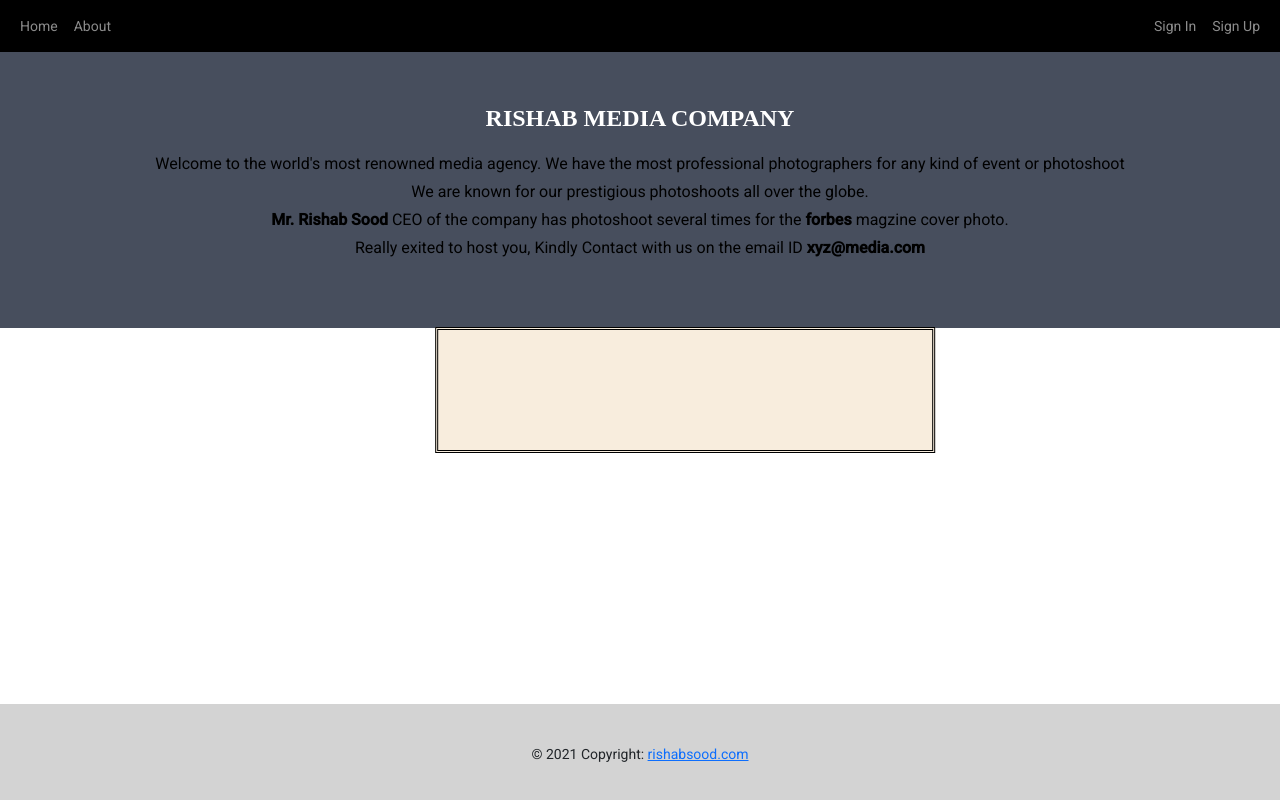
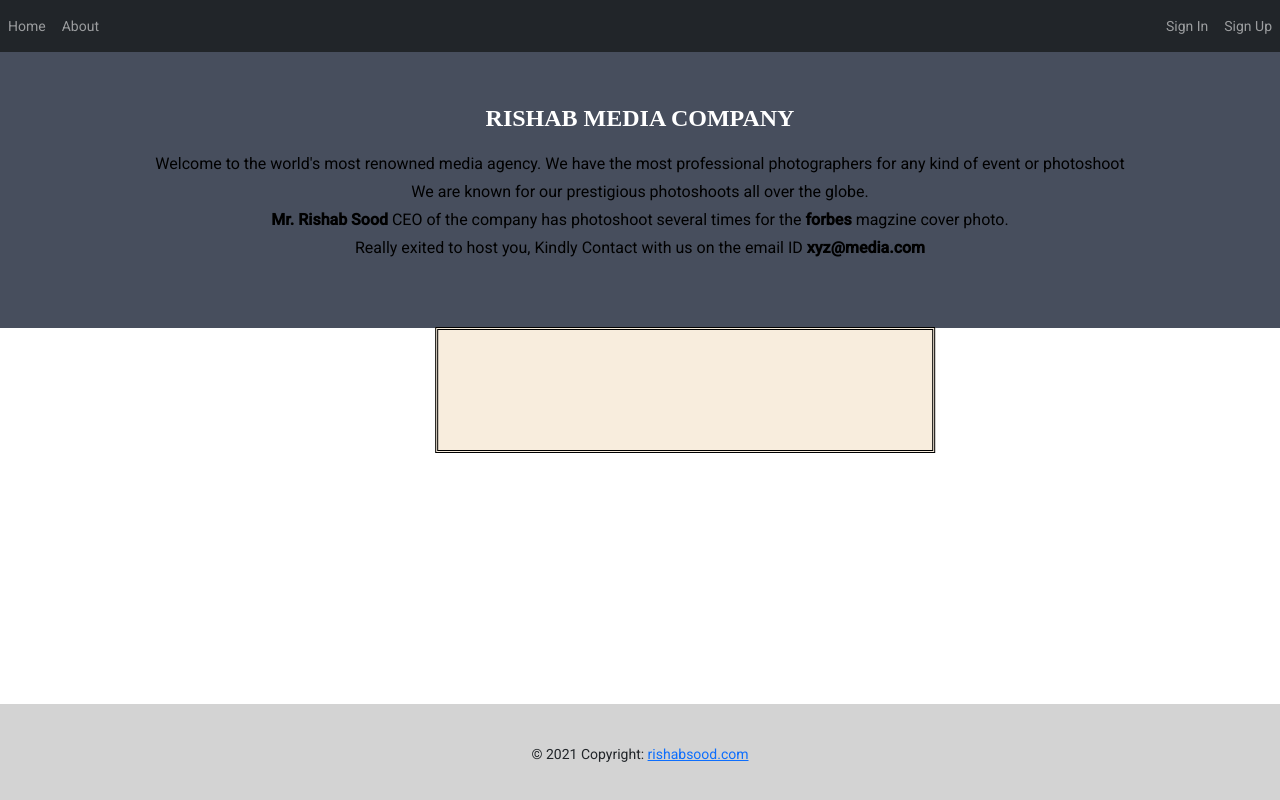
Before and after one commit to rishabsood9/media-project, an Angular app: page / in a window 1280 px wide. Built offline with nearby package versions, Linux system fonts and the light colour scheme.

Commit message:
header changes

```diff
--- a/src/app/components/layout/header/header.component.html
+++ b/src/app/components/layout/header/header.component.html
@@ -1,22 +1,20 @@
-<header>
-  <!-- Navbar -->
-  <nav class="navbar navbar-expand-lg navbar-dark bg-black">
-    <div class="container-fluid">
+<nav class="navbar navbar-expand-lg navbar-dark bg-dark">
   <button
     class="navbar-toggler"
     type="button"
-        data-mdb-toggle="collapse"
-        data-mdb-target="#navbarExample01"
-        aria-controls="navbarExample01"
+    data-toggle="collapse"
+    data-target="#navbarSupportedContent"
+    aria-controls="navbarSupportedContent"
     aria-expanded="false"
     aria-label="Toggle navigation"
   >
-        <i class="fas fa-bars"></i>
+    <span class="navbar-toggler-icon"></span>
   </button>
-      <div class="collapse navbar-collapse" id="navbarExample01">
+
+  <div class="collapse navbar-collapse" id="navbarSupportedContent">
     <ul class="navbar-nav me-auto mb-2 mb-lg-0">
       <li routerLinkActive="active" class="nav-item active">
-            <a class="nav-link" routerLink="/home" >Home</a>
+        <a class="nav-link" routerLink="/home">Home</a>
       </li>
       <li routerLinkActive="active" class="nav-item active">
         <a class="nav-link" routerLink="/about">About</a>
@@ -36,11 +34,10 @@
         <a class="nav-link" (click)="openSignOutBox()">Sign Out</a>
       </li>
       <li class="nav-item" *ngIf="isLoggedIn">
-              <a style="color: yellowgreen;" class="nav-link welcomeText" >welcome, {{userName}}!</a>
+        <a style="color: yellowgreen" class="nav-link welcomeText"
+          >welcome, {{ userName }}!</a
+        >
       </li>
     </ul>
   </div>
-    </div>
 </nav>
-  <!-- Navbar -->
-</header>
```
Lines whose indentation alone changed are shown as unchanged.
